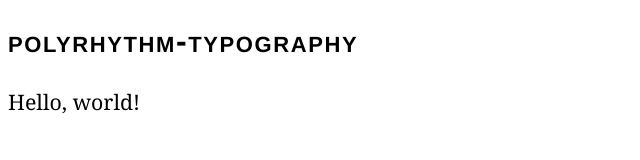
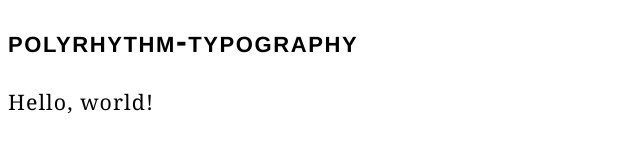
Before and after one commit to ShiftbrainStd/polyrhythm-typography, a website: page demo/index.html in a window 1280 px wide. Shown: the full height of the page, 0-640 px from the left. Drawn offline with nearby package versions, Linux system fonts and the light colour scheme; files that its build step writes are made by us from their sources.

Commit message:
demo documentation with sassdoc

```diff
--- a/demo/_theme.scss
+++ b/demo/_theme.scss
@@ -1,8 +1,11 @@
 $textstyle-body: (
   "typeface": "serif",
   "sizes": (0, 3),
+  "tracking": 50,
+  "features": ("onum"),
   "breakpoints": (
     "md": (
+      // change the font size at md
       sizes: (2, 3)
     )
   )
```
Also changed, not shown: scss/_defaults.scss (+8 -1 lines), scss/_env.scss (+9 -0 lines), scss/_index.scss (+37 -0 lines), tests/_setup.scss (+3 -0 lines), 1 other file.
